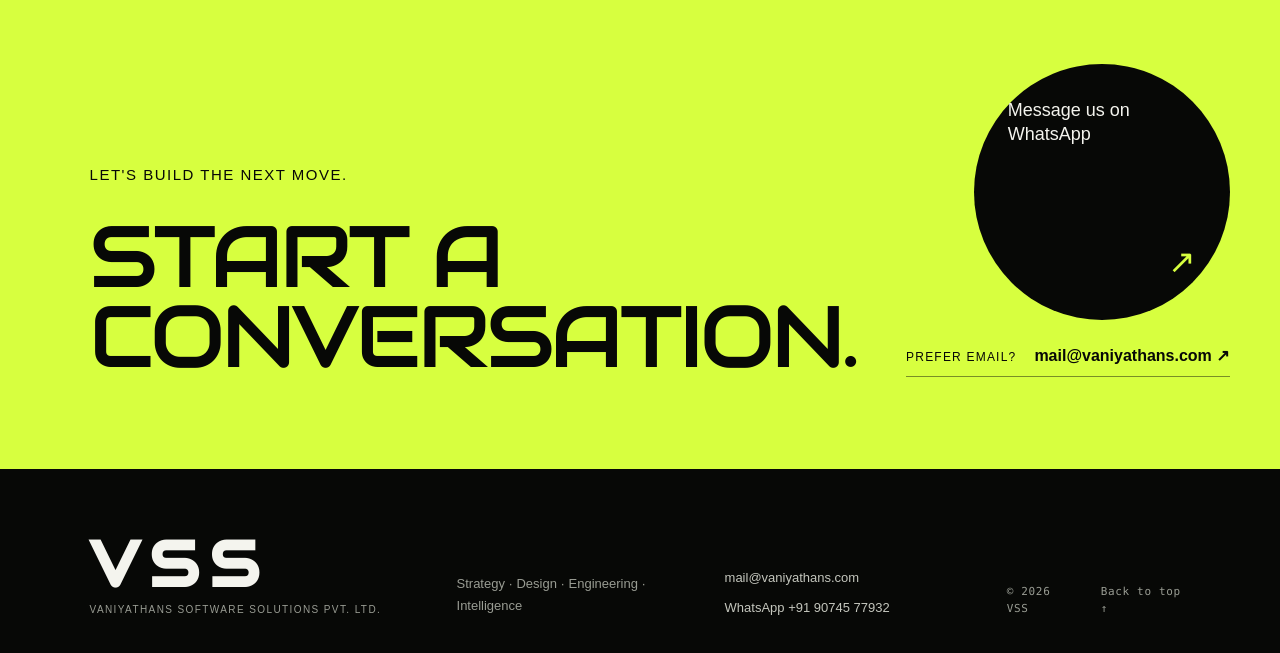
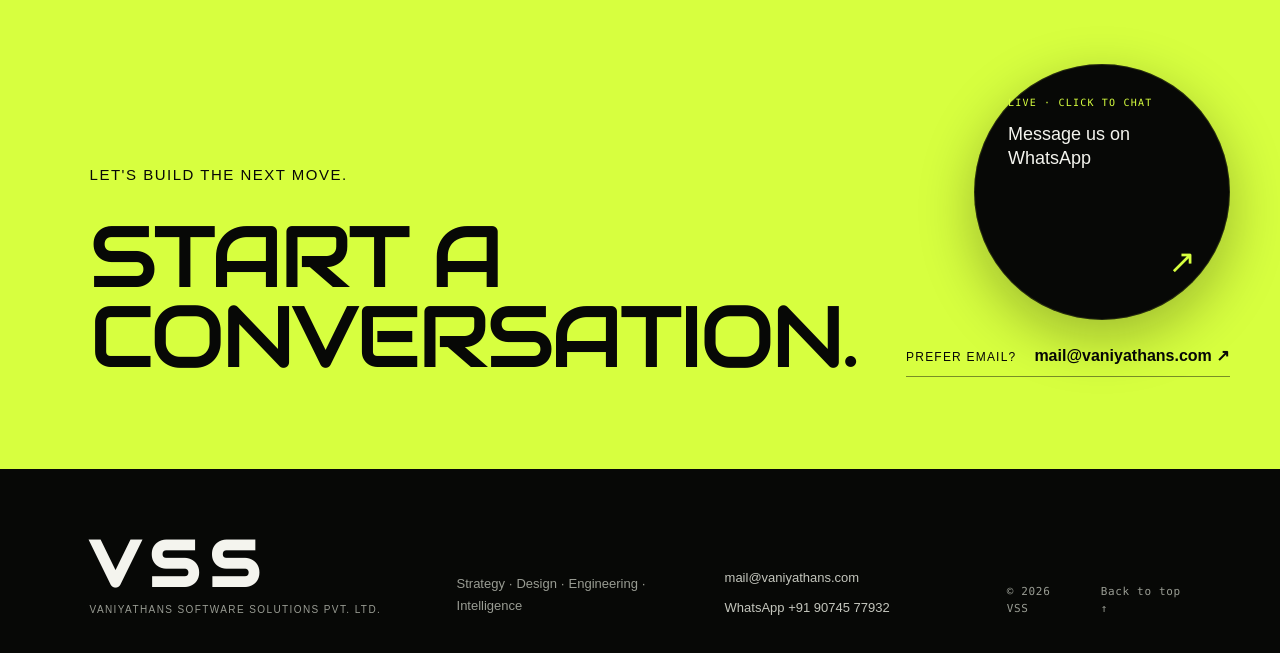
Before and after one commit to Vaniyathans-Software-Solutions/vaniyathans, a Next.js app: page / in a window 1280 px wide. Shown: the part 6536-7189 px from the top of the page. Built offline with nearby package versions, Linux system fonts and the light colour scheme; no server answers.

Commit message:
Animate WhatsApp contact button

```diff
--- a/app/globals.css
+++ b/app/globals.css
@@ -292,10 +292,61 @@ h1, h2, h3,
 .contactMain > div > p { margin: 0 0 30px; font-size: 15px; letter-spacing: .1em; text-transform: uppercase; }
 .contact h2 { font-size: clamp(44px, 6.8vw, 108px); line-height: .92; }
 .contactActions { flex: 0 0 auto; display: flex; flex-direction: column; align-items: flex-end; gap: 24px; }
-.contactButton { flex: 0 0 auto; width: clamp(190px, 20vw, 290px); aspect-ratio: 1; display: flex; flex-direction: column; justify-content: space-between; padding: 34px; border-radius: 50%; background: var(--ink); color: var(--paper); transition: transform .35s ease, background-color .35s ease; }
-.contactButton:hover { transform: rotate(-7deg) scale(1.04); background: #1b1d18; }
+.contactButton {
+  position: relative;
+  z-index: 1;
+  isolation: isolate;
+  flex: 0 0 auto;
+  width: clamp(190px, 20vw, 290px);
+  aspect-ratio: 1;
+  display: flex;
+  flex-direction: column;
+  justify-content: space-between;
+  padding: 34px;
+  border-radius: 50%;
+  background: var(--ink);
+  color: var(--paper);
+  cursor: pointer;
+  box-shadow: 0 18px 55px rgba(7, 8, 6, .28), inset 0 0 0 1px rgba(215, 255, 63, .15);
+  transform-origin: center;
+  animation: contactHeartbeat 2.8s ease-in-out infinite;
+  transition: transform .3s ease, background-color .3s ease, box-shadow .3s ease;
+  will-change: transform;
+}
+.contactButton::before,
+.contactButton::after {
+  content: "";
+  position: absolute;
+  z-index: -1;
+  inset: -10px;
+  border: 2px solid rgba(7, 8, 6, .5);
+  border-radius: 50%;
+  opacity: 0;
+  pointer-events: none;
+  animation: contactSignal 2.8s ease-out infinite;
+}
+.contactButton::after { animation-delay: 1.4s; }
+.contactButton:hover { animation: none; transform: rotate(-5deg) scale(1.07); background: #1b1d18; box-shadow: 0 24px 70px rgba(7, 8, 6, .38), inset 0 0 0 2px rgba(215, 255, 63, .5); }
+.contactButton:hover::before,
+.contactButton:hover::after { animation-play-state: paused; opacity: .34; }
+.contactButton:active { animation: none; transform: rotate(-2deg) scale(.95); }
+.contactButton:focus-visible { outline: 3px solid var(--paper); outline-offset: 7px; }
 .contactButton span { font-size: 18px; line-height: 1.35; }
+.contactButton span::before { content: "LIVE · CLICK TO CHAT"; display: block; margin-bottom: 14px; color: var(--signal); font-family: var(--font-geist-mono); font-size: 10px; line-height: 1; letter-spacing: .12em; }
 .contactButton b { align-self: flex-end; color: var(--signal); font-size: 33px; font-weight: 400; }
+@keyframes contactHeartbeat {
+  0%, 30%, 100% { transform: scale(1); }
+  7% { transform: scale(1.045); }
+  13% { transform: scale(.985); }
+  20% { transform: scale(1.03); }
+  26% { transform: scale(1); }
+}
+@keyframes contactSignal {
+  0% { opacity: 0; transform: scale(.94); }
+  12% { opacity: .38; }
+  46% { opacity: 0; transform: scale(1.16); }
+  100% { opacity: 0; transform: scale(1.16); }
+}
 .contactMail { display: flex; align-items: baseline; gap: 18px; padding-bottom: 8px; border-bottom: 1px solid rgba(7,8,6,.45); }
 .contactMail span { font-size: 12px; letter-spacing: .1em; text-transform: uppercase; }
 .contactMail strong { font-size: 16px; font-weight: 600; }
@@ -361,5 +412,5 @@ h1, h2, h3,
 }
 @media (prefers-reduced-motion: reduce) {
   html { scroll-behavior: auto; }
-  .orbit, .tickerTrack { animation: none; }
+  .orbit, .tickerTrack, .contactButton, .contactButton::before, .contactButton::after { animation: none; }
 }
```
